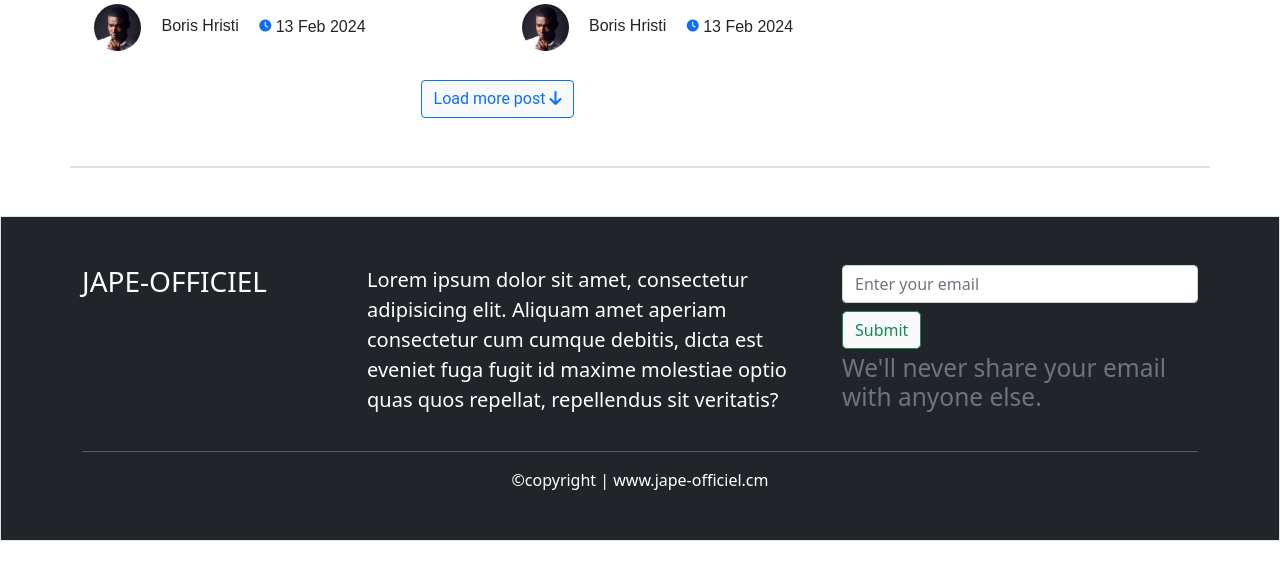
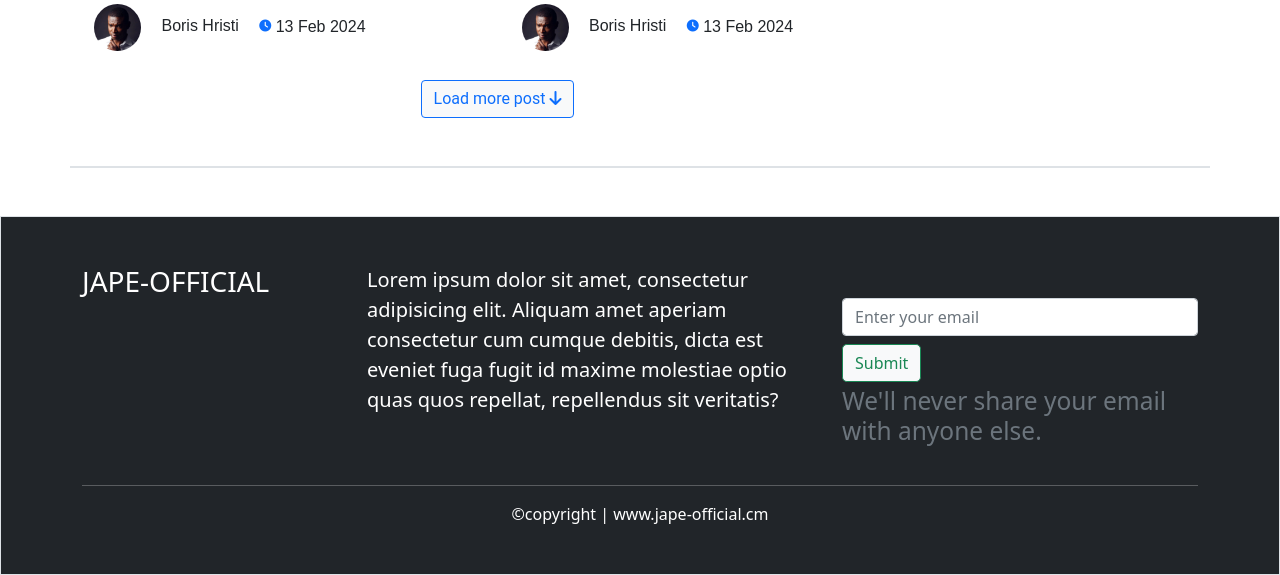
Before and after one commit to borishristi/jape-official, a Django app: page / in a window 1280 px wide. Shown: the part 2138-2713 px from the top of the page. Before the commit the page ends 2679 px from the top, so only its background shows below. Run offline with Django 3.2, Linux system fonts and the light colour scheme; some libraries are stand-ins or nearby versions.

Commit message:
I download the design file for this website and rename jape-officiel by jape-official

```diff
--- a/src/blog/static/css/fonts.css
+++ b/src/blog/static/css/fonts.css
@@ -1,6 +1,6 @@
-<!-- POPPINS-->
+/*<!--POPPINS-->*/
 
-.poppins-extralight {
+.poppins-extra-light {
   font-family: "Poppins", sans-serif;
   font-weight: 200;
   font-style: normal;
--- a/src/blog/templates/blog/template_site.html
+++ b/src/blog/templates/blog/template_site.html
@@ -540,7 +540,7 @@
     <div class="container mb-5 mt-5">
         <div class="row">
             <div class="col-md-3 h3">
-                JAPE-OFFICIEL
+                JAPE-OFFICIAL
             </div>
             <div class="col-md-5 lead">
                 <p>Lorem ipsum dolor sit amet, consectetur adipisicing elit. Aliquam amet aperiam consectetur cum cumque
@@ -550,8 +550,8 @@
             <div class="col-md-4 h3">
                 <form>
                     <div class="mb-3">
-                        <input type="email" class="form-control" id="exampleInputEmail1" aria-describedby="emailHelp"
-                               placeholder="Enter your email">
+                        <label for="exampleInputEmail1"></label><input type="email" class="form-control" id="exampleInputEmail1" aria-describedby="emailHelp"
+                                                                       placeholder="Enter your email">
                         <button type="submit" class="btn btn-light rounded-3 btn-outline-success mt-2">Submit</button>
                         <div id="emailHelp" class="form-text lead">We'll never share your email with anyone else.</div>
                     </div>
@@ -560,7 +560,7 @@
         </div>
         <hr>
         <div class="col-12 d-grid justify-content-center">
-            <span>&copy;copyright | <a href="#" class="title-link-white h6">www.jape-officiel.cm</a></span>
+            <span>&copy;copyright | <a href="#" class="title-link-white h6">www.jape-official.cm</a></span>
         </div>
     </div>
 </footer>
```
